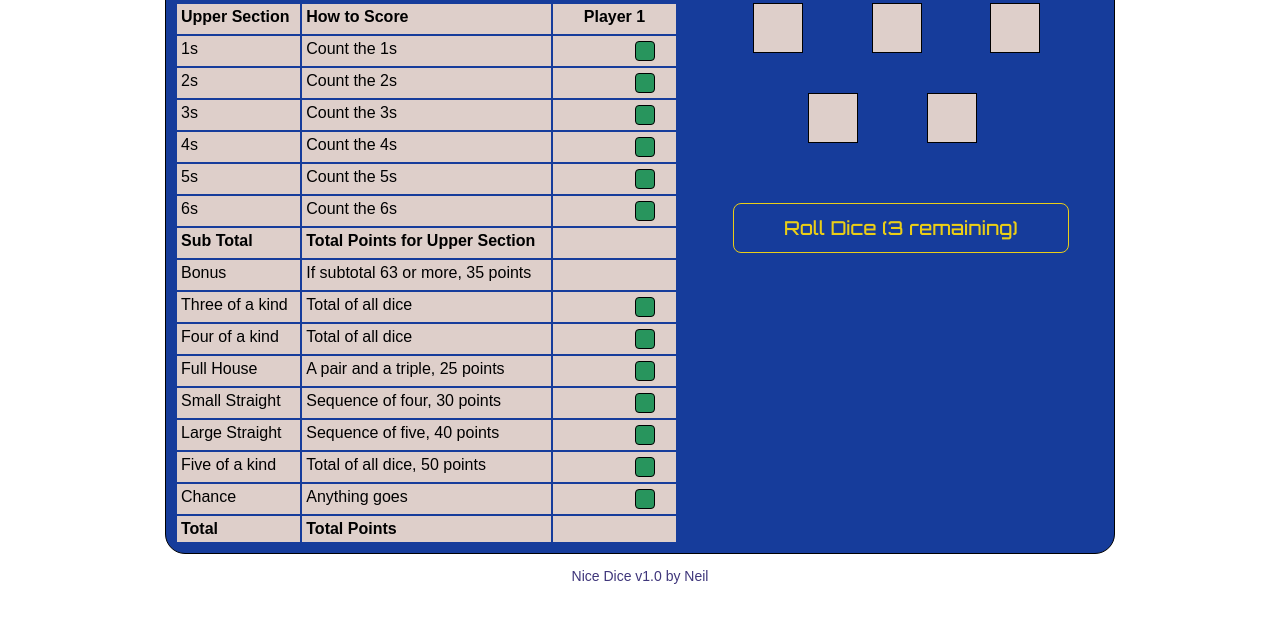
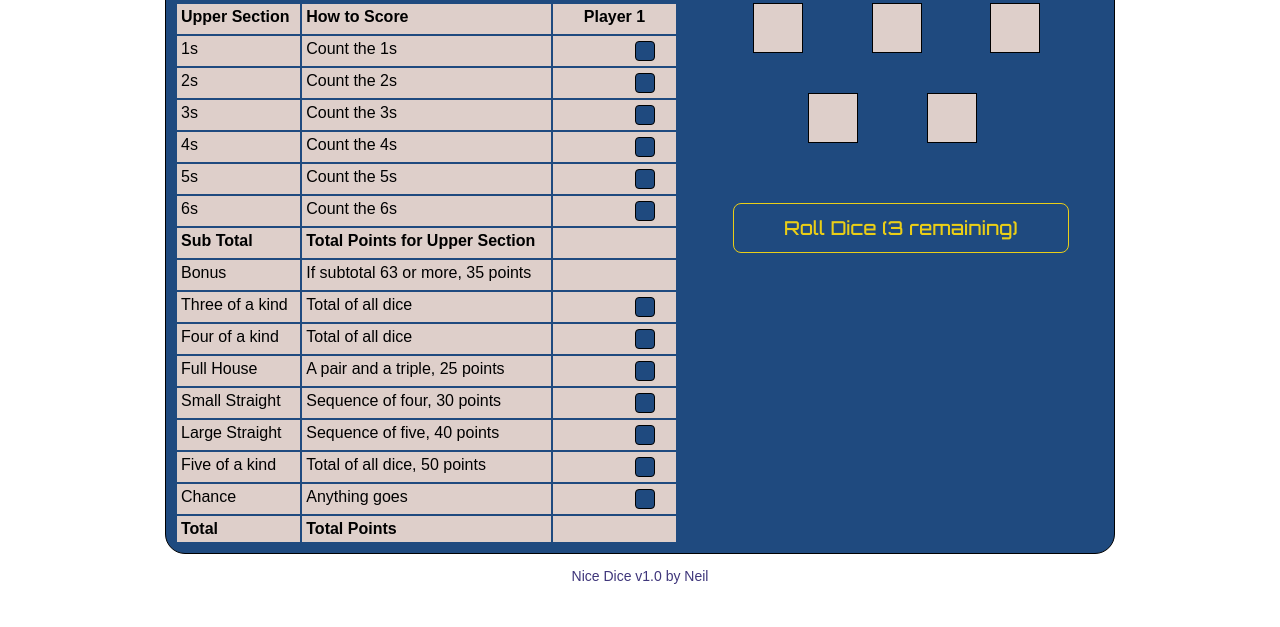
Before and after one commit to nf1973/nicedice, a plain HTML site: page src/index.html in a window 1280 px wide. Shown: the part 173-800 px from the top of the page. Drawn offline with Linux system fonts and the light colour scheme.

Commit message:
color change

```diff
--- a/src/css/style.css
+++ b/src/css/style.css
@@ -1,10 +1,10 @@
 :root {
-  --select-btn-color: #28955d;
+  --select-btn-color: #1f4a7f;
   --game-header-color: rgb(234, 206, 23);
-  --game-background-color: #163c9b;
+  --game-background-color: #1f4a7f;
   --dice-border-color: black;
   --dice-bg-color: #decfca;
-  --button-bg-color: #163c9b;
+  --button-bg-color: #1f4a7f;
   --button-text-color: var(--game-header-color);
   --scoreboard-background-color: #decfca;
   --scoreboaard-text-color: BB534A;
```
